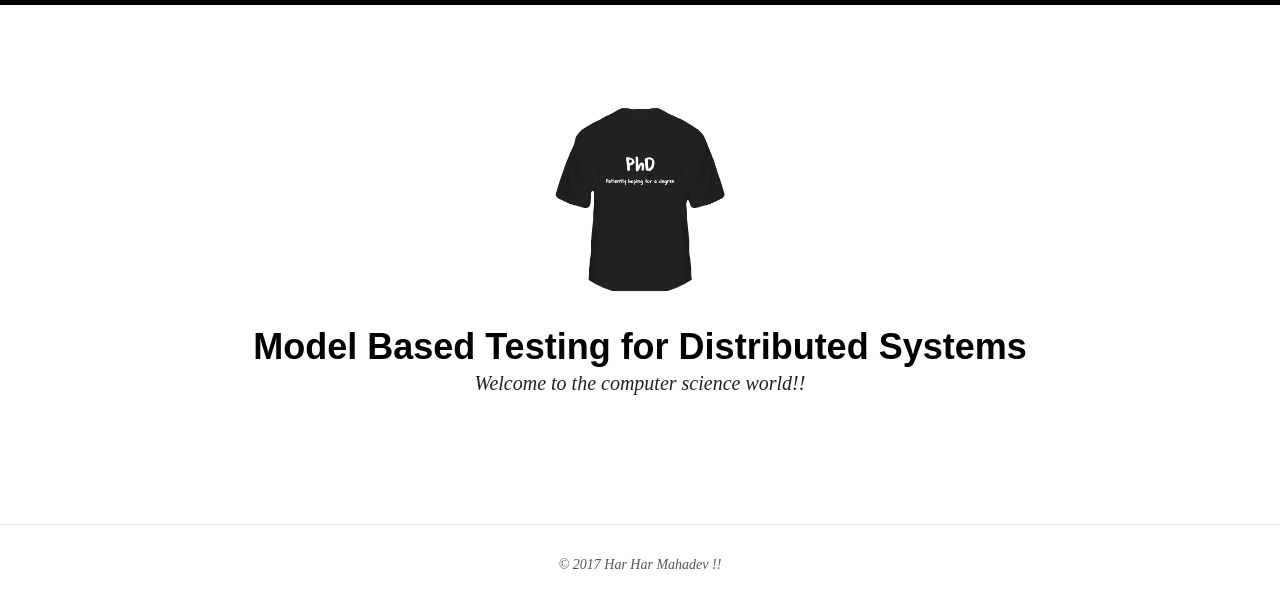
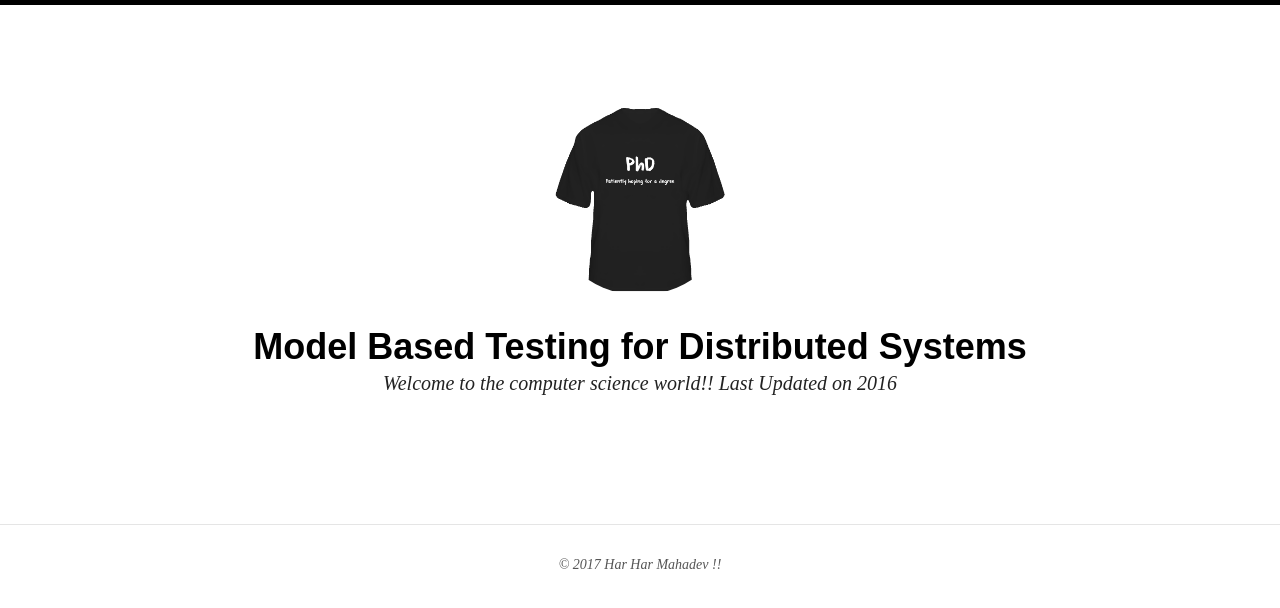
Before and after one commit to devmahadev/Research-Web, a Jekyll site: the page built from index.html, in a window 1280 px wide. Shown: the top 608 px of the page. Built offline with Jekyll 4.4.1, drawn with Linux system fonts in a browser that asks for light colours; nearby versions of some CDN libraries.

Commit message:
Update _config.yml

```diff
--- a/_config.yml
+++ b/_config.yml
@@ -4,6 +4,7 @@ layout: page
 title: Model Based Testing for Distributed Systems
 locale: en_US
 description: Welcome to the computer science world!!
+             Last Updated on 2016
 modified: 2014-08-08T19:44:38.564948-04:00
 search_omit: true
 logo: site-logo.png
```
